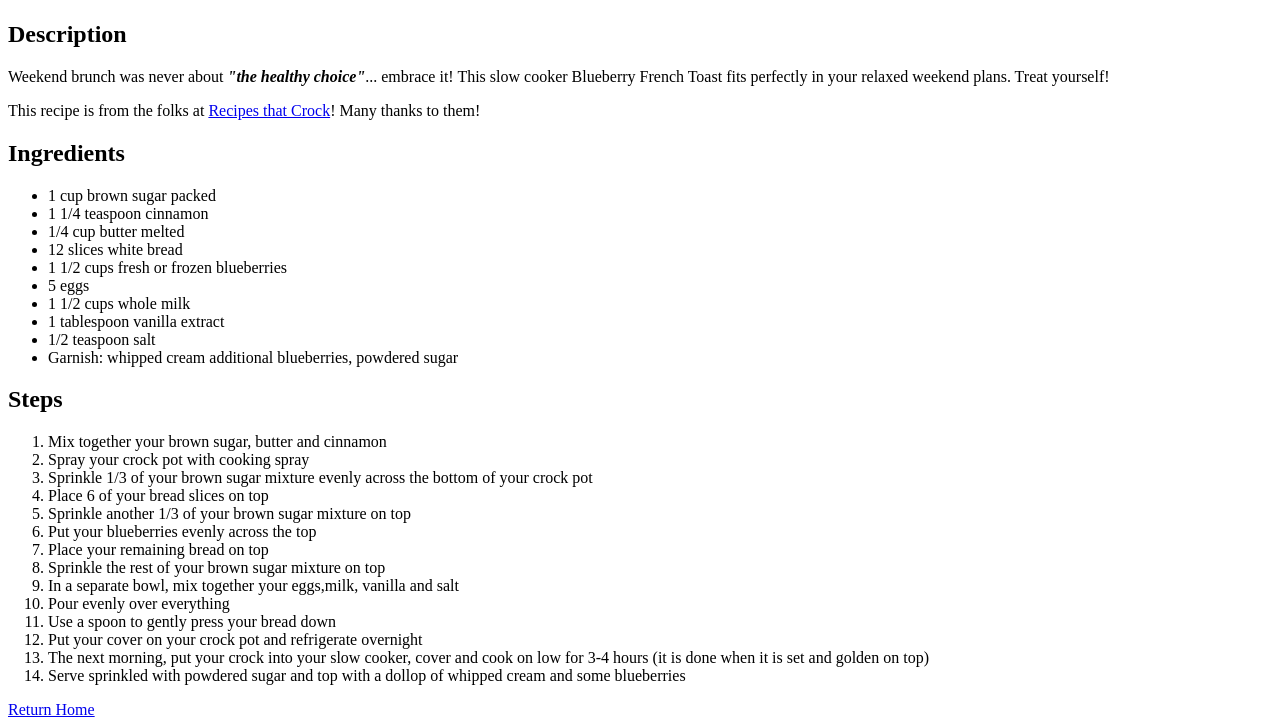
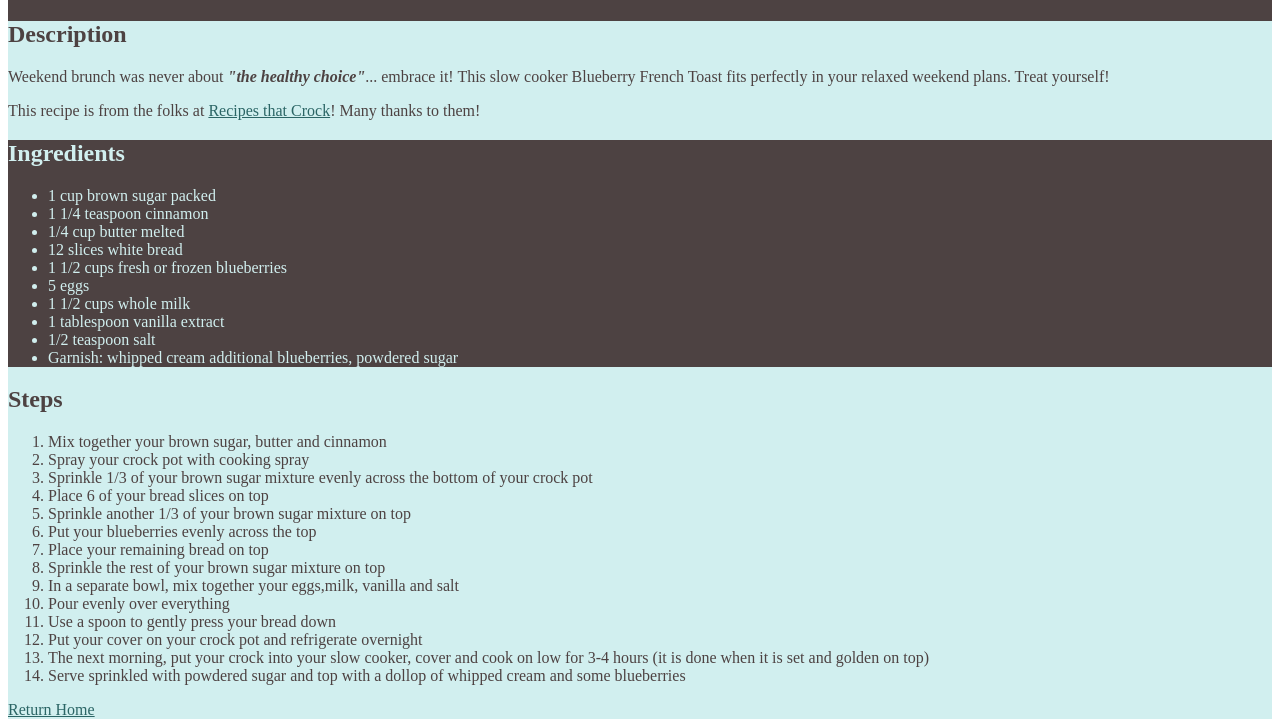
Before and after one commit to kisernl/odin-recipes, a plain HTML site: page recipes/blueberryfrenchtoast.html in a window 1280 px wide. Shown: the part 383-1107 px from the top of the page. Drawn offline with Linux system fonts and the light colour scheme.

Commit message:
add css to recipes webpage

```diff
--- a/recipes/blueberryfrenchtoast.html
+++ b/recipes/blueberryfrenchtoast.html
@@ -3,14 +3,16 @@
 <head>
     <meta charset="UTF-8">
     <meta name="viewport" content="width=device-width, initial-scale=1.0">
+    <link rel="stylesheet" href="../styles.css">
     <title>Blueberry French Toast</title>
 </head>
 <body>
+    <div class="dark">
     <h1>Slow Cooker Blueberry French Toast</h1>
 
     <img src="https://www.recipesthatcrock.com/wp-content/uploads/2016/06/Blueberry-French-Toast-SQ-300x300.gif"
     alt="a serving of Blueberry French Toast">
-
+<div class="light">
     <h2>Description</h2>
 
     <p>Weekend brunch was never about <strong><em>"the healthy choice"</em></strong>... embrace it!
@@ -20,6 +22,7 @@
         <a href="https://www.recipesthatcrock.com/crock-pot-blueberry-french-toast/#recipe">
             Recipes that Crock</a>! Many thanks to them!</p>
 
+<div class="dark">
     <h2>Ingredients</h2>
     <ul>
         <li>1 cup brown sugar packed</li>
@@ -33,9 +36,10 @@
         <li>1/2 teaspoon salt</li>
         <li>Garnish: whipped cream additional blueberries, powdered sugar</li>
     </ul>
-
+</div>
+    <div class="light">
     <h2>Steps</h2>
-    <ol>
+    <ol> <div class="ordered">
         <li>Mix together your brown sugar, butter and cinnamon</li>
         <li>Spray your crock pot with cooking spray</li>
         <li>Sprinkle 1/3 of your brown sugar mixture evenly across the bottom of your crock pot</li>
@@ -51,8 +55,8 @@
         <li>The next morning, put your crock into your slow cooker,
             cover and cook on low for 3-4 hours (it is done when it is set and golden on top)</li>
         <li>Serve sprinkled with powdered sugar and top with a dollop of whipped cream and some blueberries</li>
-    </ol>
+    </ol></div>
 
-    <a href="../index.html">Return Home</a>
+    <a href="../index.html">Return Home</a></div>
 </body>
 </html>
--- /dev/null
+++ b/styles.css
@@ -0,0 +1,30 @@
+h1 {
+    color: rgb(153, 153, 208);
+}
+
+.dark {
+    color: #d1efef;
+    background-color: rgb(77, 66, 66);
+}
+a {
+    color: rgb(43, 101, 101);
+}
+
+.light,
+.ordered {
+    background-color: #d1efef;
+    color:rgb(77, 66, 66);
+}
+
+#home {
+    background-color: #d1efef;
+}
+/* How you actually style it is completely open, but you
+should use the external CSS method (for this practice
+and moving forward). You should also try to use several
+of the properties mentioned in the previous lesson (color,
+background color, typography properties, etc). Take some
+time to play around with the various properties to get a
+feel for what they do. For now, don’t worry at all about making
+it look good. This is just to practice and get used to writing CSS,
+not to make something to show off on your resume.
```
Also changed, not shown: index.html (+3 -0 lines), recipes/apple-crisp.html (+9 -5 lines), recipes/lasagna.html (+10 -5 lines).
